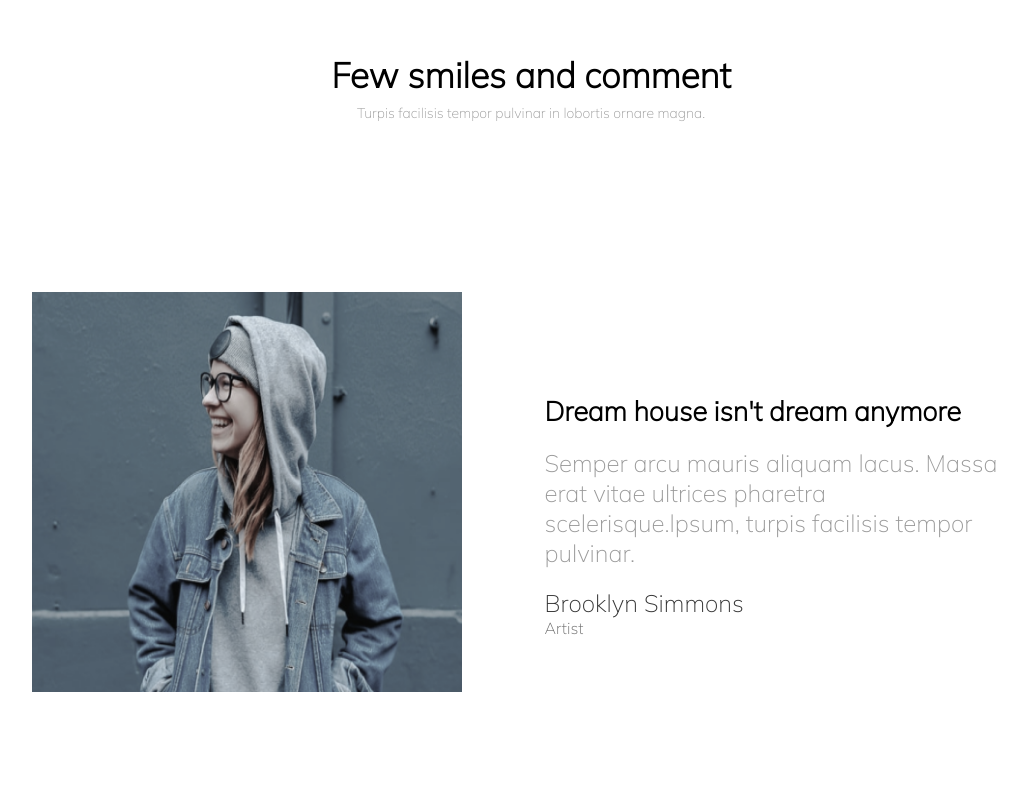
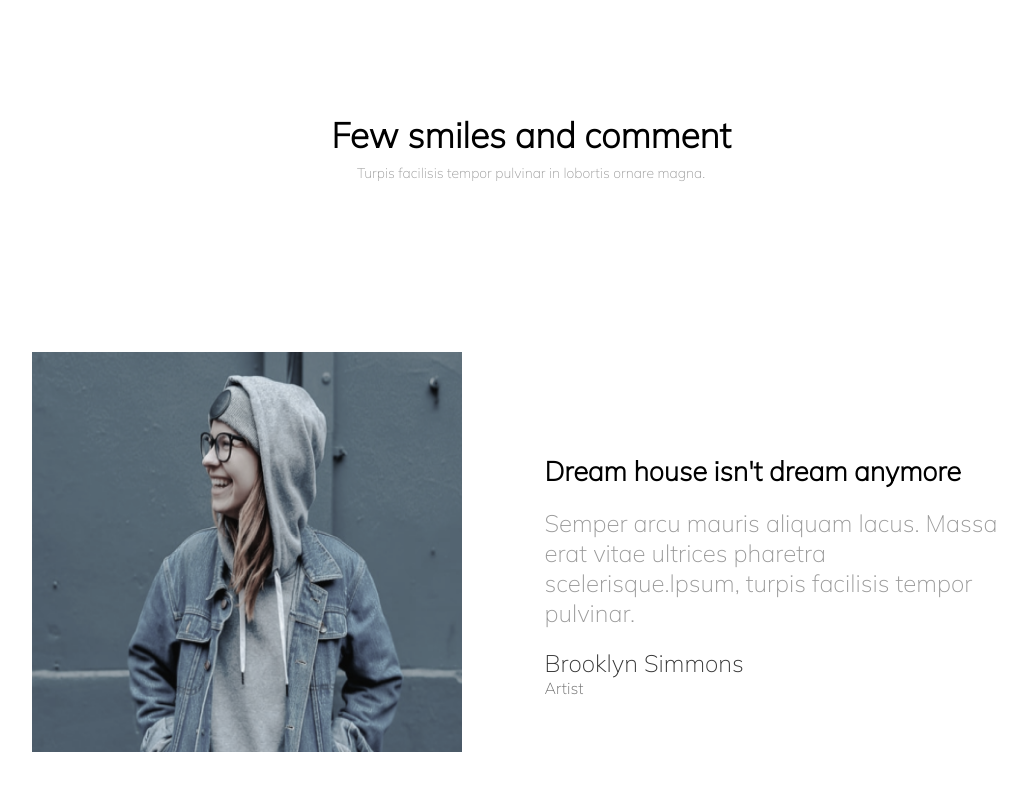
Before and after one commit to rajeshkannan2003/REJOLA-INTERN, a plain HTML site: page index.html in a window 1280 px wide. Shown: the part 2416-3206 px from the top of the page, without its empty margins (109-1136 px from the left). Drawn offline with Linux system fonts and the light colour scheme; files whose address does not match are found by name; a web font is replaced by a local one.

Commit message:
Update Lugar.css

```diff
--- a/Lugar.css
+++ b/Lugar.css
@@ -172,7 +172,7 @@ a{
 .testimonial-pg-pra1{
     font-size: 35px;
     text-align: center;
-    padding-top: 35px;
+    padding-top: 95px;
 
 
 }
```
